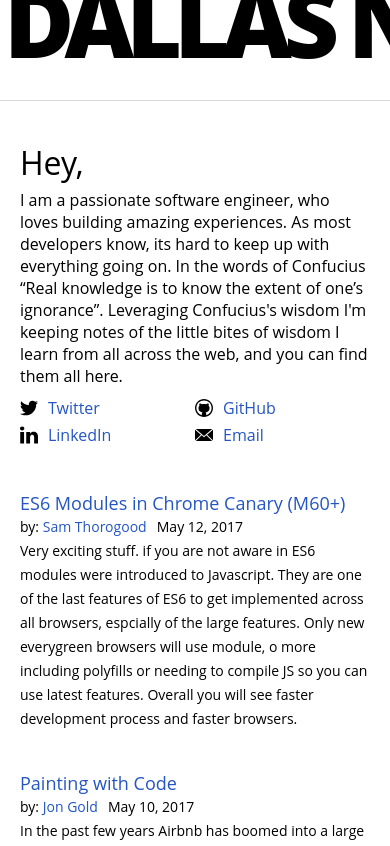
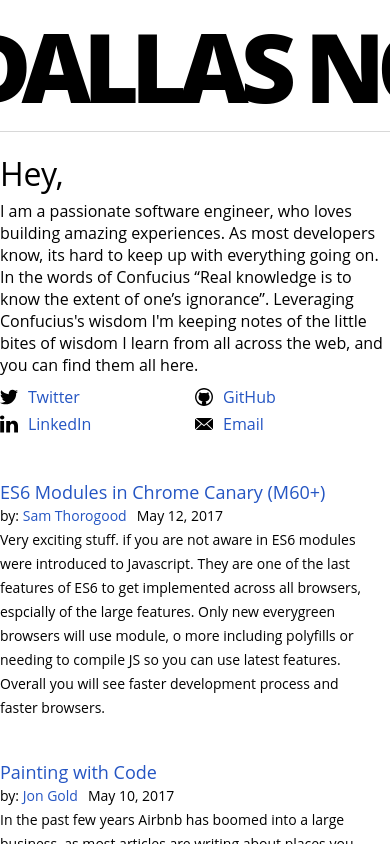
Before and after one commit to dallasnorton/personalSite, a React (Create React App) app: page / in a window 390 px wide. Shown: the top 846 px of the page. Built offline with nearby package versions, Linux system fonts and the light colour scheme.

Commit message:
flex layout, non mobile yet

```diff
--- a/src/App.css
+++ b/src/App.css
@@ -1,26 +1,20 @@
-.App {
-  position: absolute;
-  top: 0;
-  right: 0;
-  bottom: 0;
-  left: 0;
+.app {
+  display: flex;
+  flex-direction: column;
+  height: 100%;
+  width: 100%;
+  overflow: hidden;
 }
 
 .main-wrapper {
-  position: relative;
-  min-height: 100%;
-  margin-top: 100px;
-  border-top: 1px solid rgb(216, 216, 216);
   display: flex;
   flex-direction: column;
   align-items: center;
-  /*need media queries for margin-top*/
 }
 
 .content-wrapper {
   display: flex;
   max-width: 960px;
-  padding: 20px;
 }
 
 @media only screen and (max-width: 736px) {
@@ -28,14 +22,3 @@
     flex-direction: column;
   }
 }
-
-@media only screen and (max-width: 52em) {
-  .logo {
-    margin-left: -10%;
-  }
-}
-@media only screen and (max-width: 320px) {
-  .logo {
-    margin-left: -13%;
-  }
-}
--- a/src/App.js
+++ b/src/App.js
@@ -8,7 +8,7 @@
 class App extends Component {
   render() {
     return (
-      <div className="App">
+      <div className="app">
         <AppHeader/>
         <div className="main-wrapper">
           <div className="content-wrapper">
--- a/src/AppHeader/AppHeader.css
+++ b/src/AppHeader/AppHeader.css
@@ -1,21 +1,25 @@
 .app-header {
-  position: absolute;
-  margin-top: -109px;
-  overflow: hidden;
   color: #000;
-  width: 100%;
   white-space: nowrap;
   text-align: center;
   font-size: 48px;
+  border-bottom: 1px solid rgb(216, 216, 216);
 }
 
 .logo {
-  display: inline-block;
-  width: 815px;
-  margin-top: 64px;
-  margin-bottom: 20px;
   letter-spacing: -8px;
   font-weight: 800;
   transition: all 250ms cubic-bezier(0.4, 0.0, 0.2, 1);
   font-size: 2em;
 }
+
+@media only screen and (max-width: 52em) {
+  .logo {
+    margin-left: -10%;
+  }
+}
+@media only screen and (max-width: 320px) {
+  .logo {
+    margin-left: -13%;
+  }
+}
--- a/src/Article/Article.css
+++ b/src/Article/Article.css
@@ -1,6 +1,5 @@
 .article-wrapper {
-  margin: 20px 0px 20px 0px;
-
+  margin: 20px 20px 20px 0px;
   font-size: 14px;
   line-height: 24px;
 }
--- a/src/index.css
+++ b/src/index.css
@@ -10,9 +10,22 @@
   vertical-align: baseline;
 }
 
+html {
+  height: 100%;
+  width: 100%;
+}
+
 body {
+  height: 100%;
+  width: 100%;
   margin: 0;
   padding: 0;
   position: relative;
   font-family: "Open Sans", Helvetica, Arial, sans-serif;
 }
+
+#root {
+  display: flex;
+  height: 100%;
+  width: 100%;
+}
```
